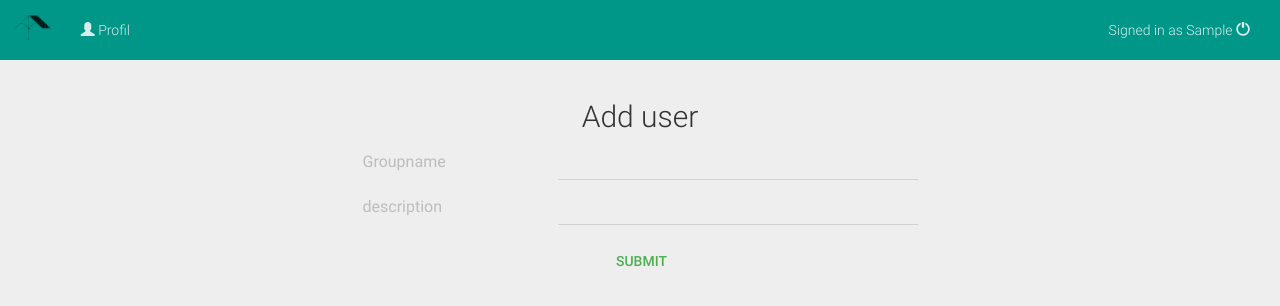
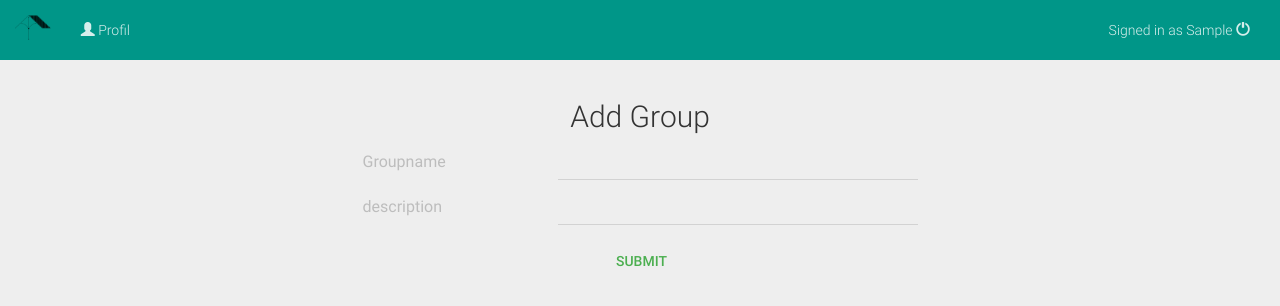
Before and after one commit to hechi/rooftop, a Django app: a page that uses rooftop/templates/base.html in a window 1280 px wide. Shown: the top 306 px of the page. Run offline with Django 3.2, Linux system fonts and the light colour scheme; the visitor is signed in with stand-in values (Sample User, id 1); some libraries are stand-ins or nearby versions.

Commit message:
change add html

```diff
--- a/rooftop/templates/adduser.html
+++ b/rooftop/templates/add.html
@@ -9,7 +9,7 @@
     {% endif %}
     <div class="row">
         <div class="col-md-6 col-md-offset-3">
-            <center><h2>Add user</h2></center>
+            <center><h2>{{formtitle}}</h2></center>
             <form action="." method="post">
                 {% csrf_token %}
                 {% for field in form %}
--- a/rooftop/views.py
+++ b/rooftop/views.py
@@ -80,13 +80,13 @@ class UserprofileView(View):
 
 class AddUserView(View):
     form_class = AddUserForm
-    template_name = 'adduser.html'
+    template_name = 'add.html'
 
     def get(self, request, *args, **kwargs):
         form = self.form_class()
         param={}
         param=getHeaderParam(self.request)
-        param['title']='Add User'
+        param['formtitle']='Add User'
         param['form']=form
         return render(request, self.template_name, param)
 
@@ -110,13 +110,13 @@ class AddUserView(View):
 
 class AddGroupView(View):
     form_class = AddGroupForm
-    template_name = 'adduser.html'
+    template_name = 'add.html'
 
     def get(self, request, *args, **kwargs):
         form = self.form_class()
         param={}
         param=getHeaderParam(self.request)
-        param['title']='Add Group'
+        param['formtitle']='Add Group'
         param['form']=form
         return render(request, self.template_name, param)
 
```
